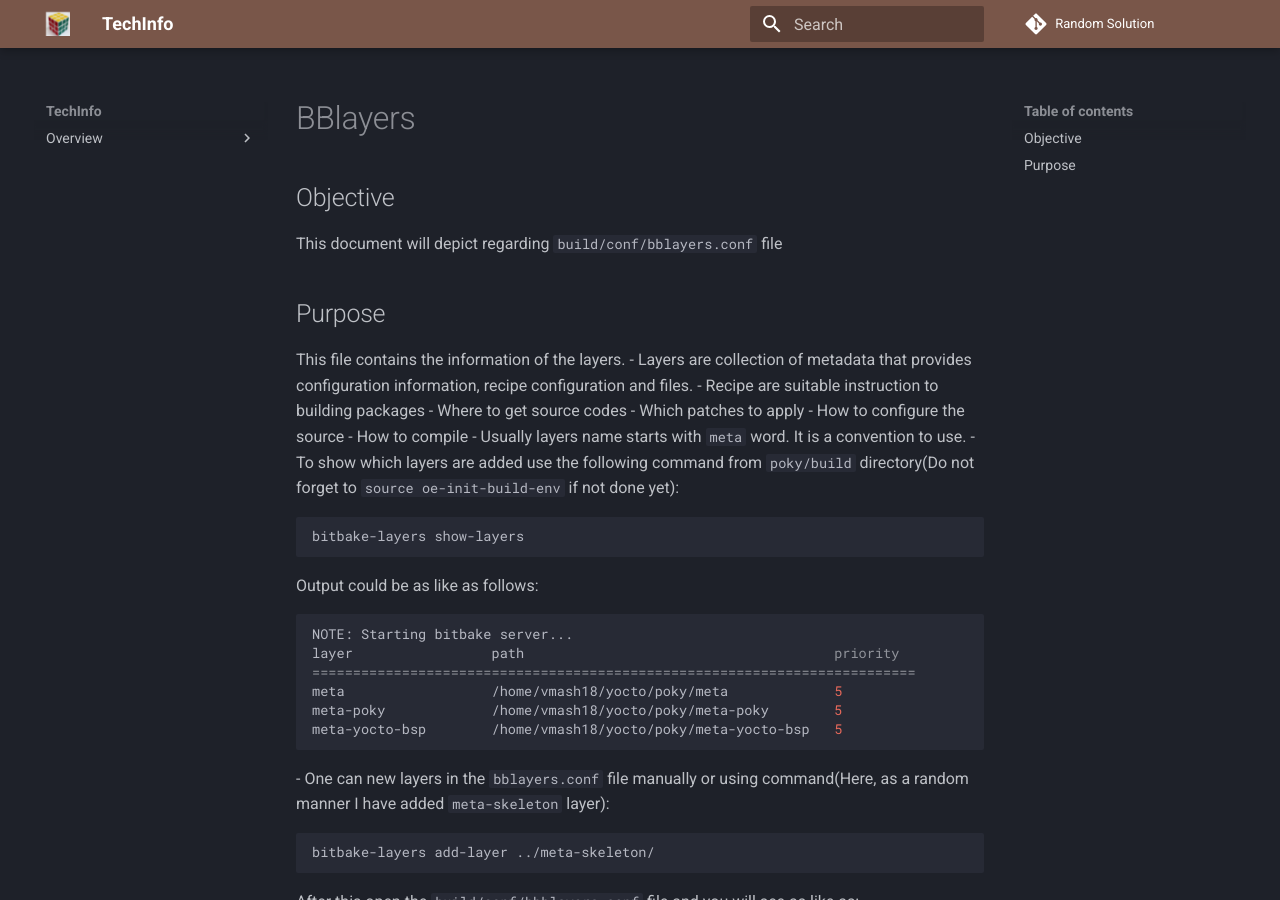
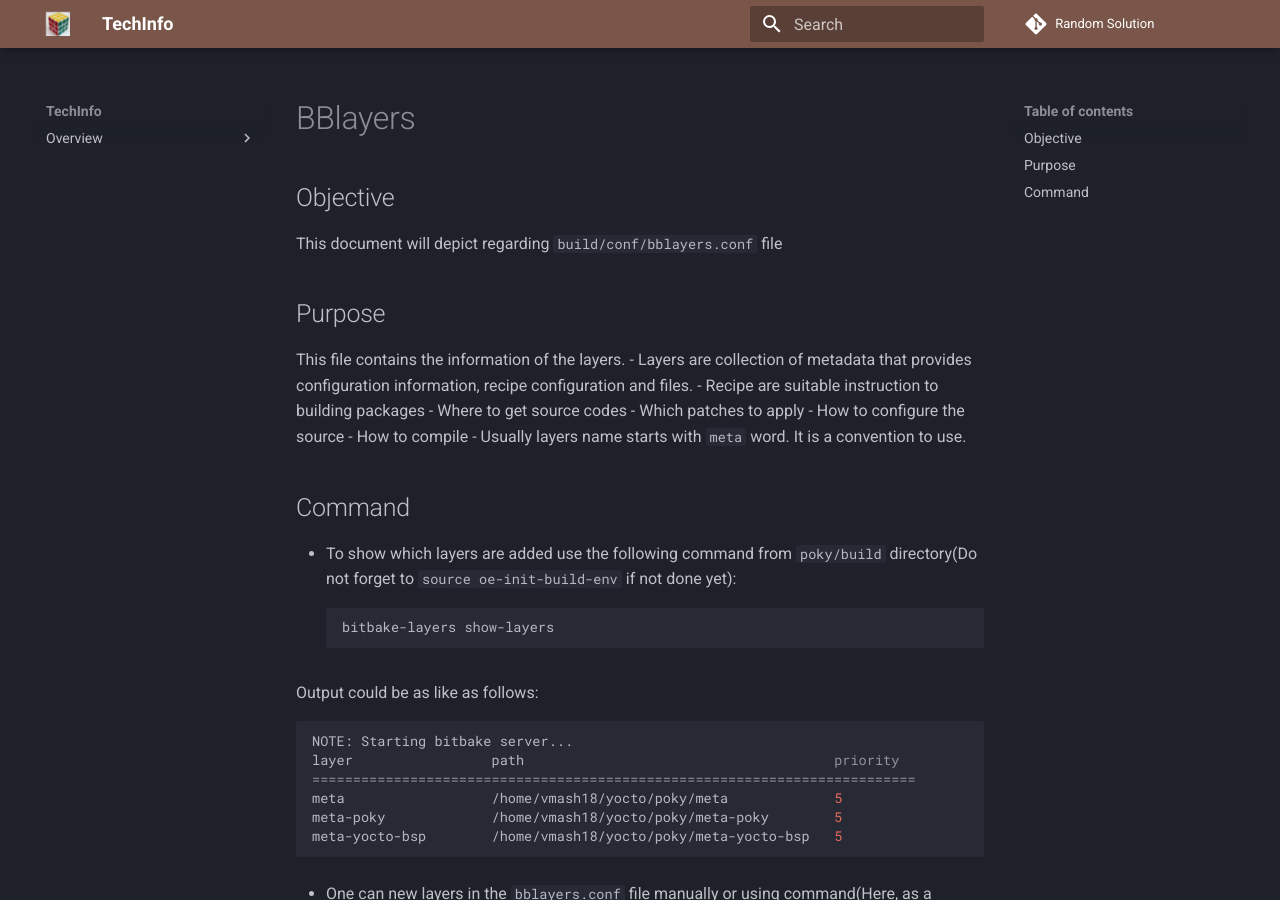
Before and after one commit to atifkarim/random_solution, an MkDocs documentation site: the page built from docs/Yocto_learning/3_bblayers.md, in a window 1280 px wide and 900 px high. Built offline with MkDocs 1.6.1 and Material for MkDocs 9.7.7, drawn with Linux system fonts in a browser that asks for light colours; comment, search, counter and statistics services are not loaded.

Commit message:
Correct markdown syntax

````diff
--- a/docs/Yocto_learning/3_bblayers.md
+++ b/docs/Yocto_learning/3_bblayers.md
@@ -15,6 +15,10 @@ This file contains the information of the layers.
     - How to configure the source
     - How to compile
 - Usually layers name starts with `meta` word. It is a convention to use.
+
+
+## Command
+
 - To show which layers are added use the following command from `poky/build` directory(Do not forget to `source oe-init-build-env` if not done yet):
   ```bash
   bitbake-layers show-layers
@@ -29,6 +33,7 @@ This file contains the information of the layers.
   meta-poky             /home/vmash18/yocto/poky/meta-poky        5
   meta-yocto-bsp        /home/vmash18/yocto/poky/meta-yocto-bsp   5
   ```
+
 - One can new layers in the `bblayers.conf` file manually or using command(Here, as a random manner I have added `meta-skeleton` layer):
   ```bash
   bitbake-layers add-layer ../meta-skeleton/
````
